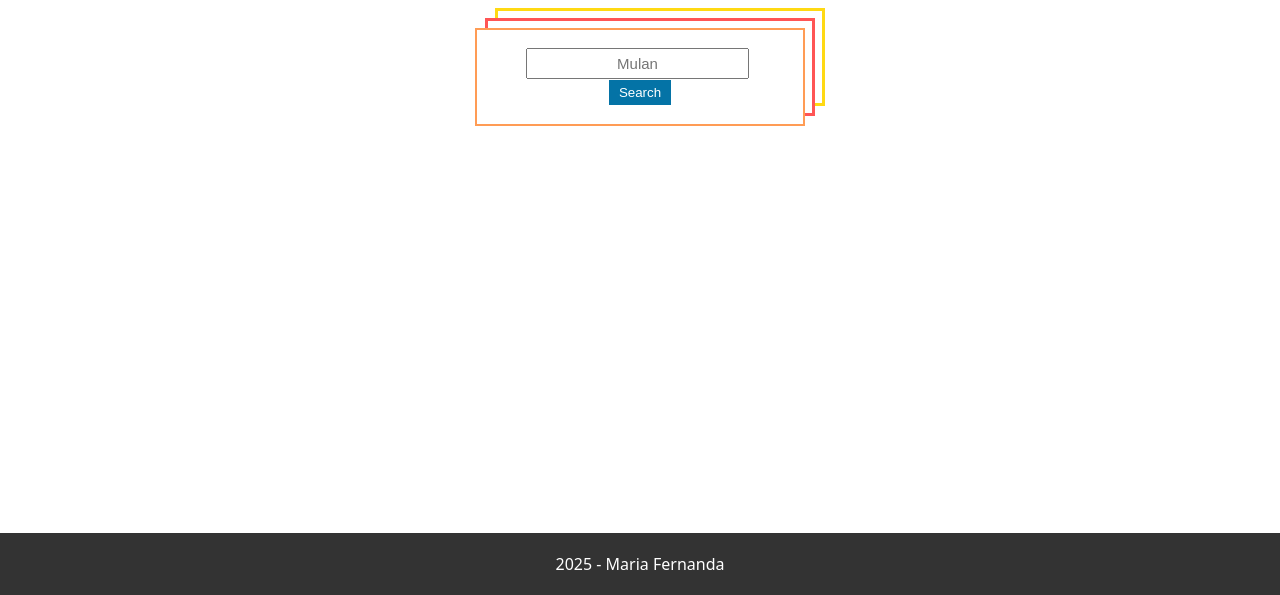
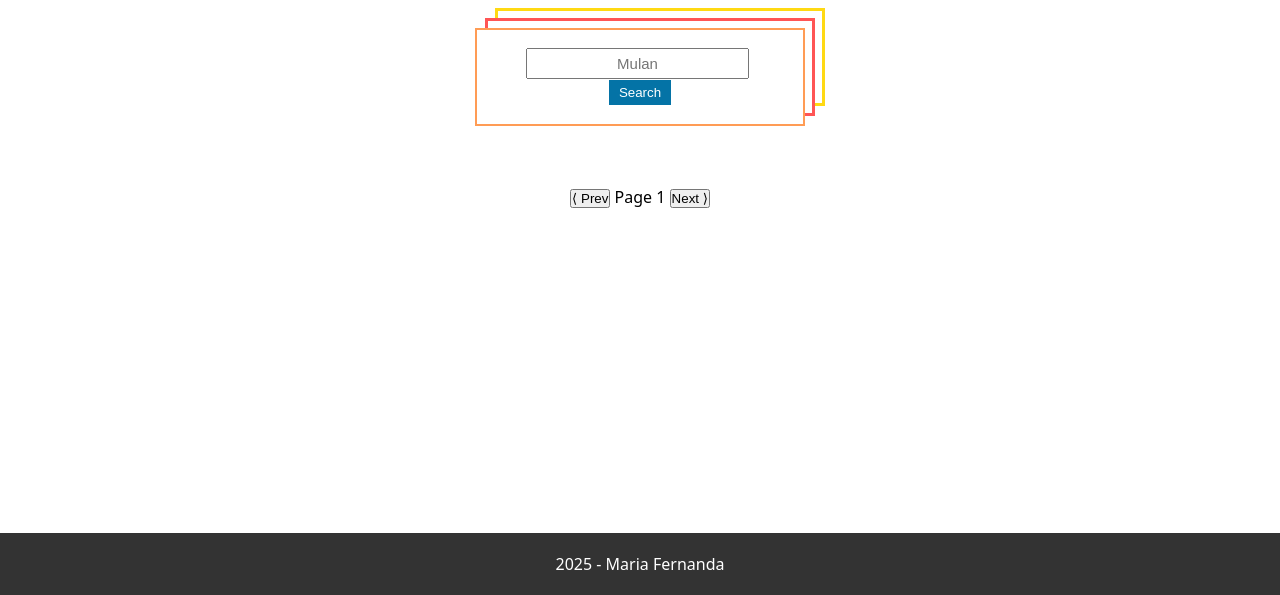
Before and after one commit to mfernandail/11_week, a plain HTML site: page index.html in a window 1280 px wide. Shown: the part 205-800 px from the top of the page. Drawn offline with Linux system fonts and the light colour scheme.

Commit message:
Add pagination html

```diff
--- a/index.html
+++ b/index.html
@@ -58,6 +58,11 @@
 
       <section id="results" class="results-grid"></section>
 
+      <div id="pagination" class="pagination hideBtn">
+        <button id="prevBtn">⟨ Prev</button>
+        <span id="pageInfo">Page 1</span>
+        <button id="nextBtn">Next ⟩</button>
+      </div>
     </main>
 
     <footer>
@@ -70,7 +75,7 @@
 
       if (isLocal) {
         const script = document.createElement("script")
-        script.src = "config.js"
+        script.src = "./config.js"
         document.head.appendChild(script)
       }
     </script>
```
